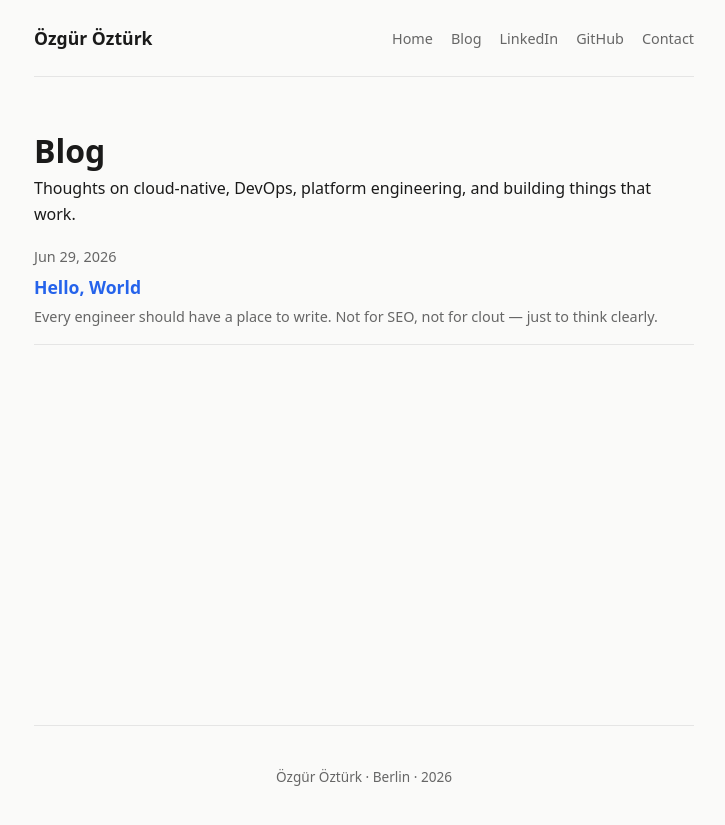
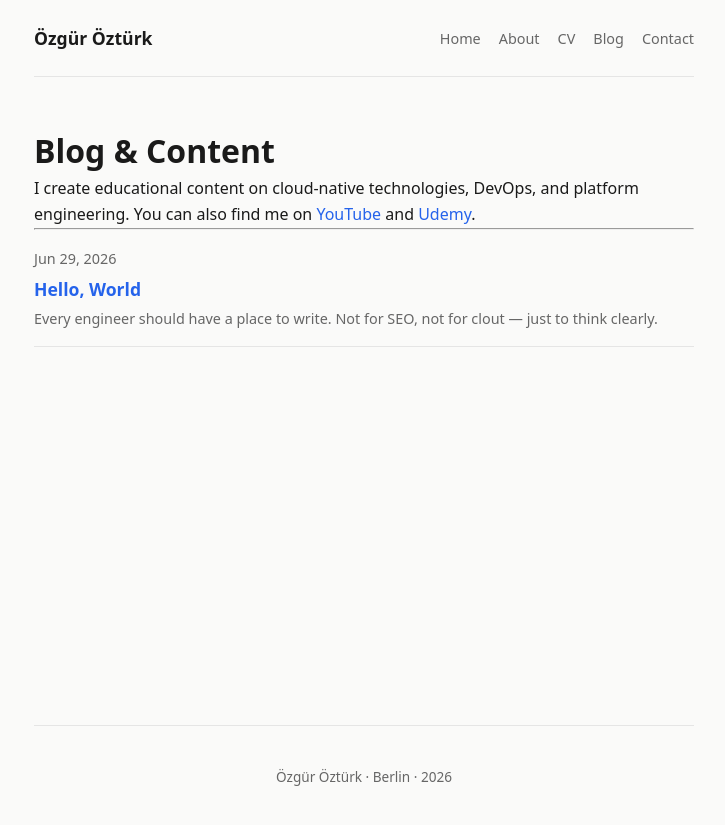
Before and after one commit to ozgurozturknet/ozgurozturknet.github.io, a Jekyll site: the page built from blog.md, in a window 1280 px wide. Shown: the top 825 px of the page, without its empty margins (276-1001 px from the left). Built offline with Jekyll 4.4.1, drawn with Linux system fonts in a browser that asks for light colours.

Commit message:
Restructure: Home, About, CV, Blog + nav

```diff
--- a/_layouts/default.html
+++ b/_layouts/default.html
@@ -14,9 +14,9 @@
     <a href="/" class="logo">Özgür Öztürk</a>
     <div class="nav-links">
       <a href="/">Home</a>
+      <a href="/about">About</a>
+      <a href="/cv">CV</a>
       <a href="/blog">Blog</a>
-      <a href="https://linkedin.com/in/ozgurozturknet">LinkedIn</a>
-      <a href="https://github.com/ozgurozturknet">GitHub</a>
       <a href="mailto:ozgur@ozgurozturk.net">Contact</a>
     </div>
   </nav>
--- a/assets/style.css
+++ b/assets/style.css
@@ -72,3 +72,11 @@ footer { padding: 40px 0; text-align: center; font-size: 0.85em; color: var(--mu
   margin-bottom: 20px;
   border: 2px solid var(--border);
 }
+
+.post-meta { font-size: 0.9em; color: var(--muted); }
+.post-excerpt { font-size: 0.9em; color: var(--muted); }
+.cv-page h2 { font-size: 1.3em; margin-top: 28px; }
+.cv-page h3 { margin-top: 16px; }
+.cv-page ul { margin: 8px 0 16px 20px; }
+.cv-page li { margin-bottom: 4px; }
+.cv-page hr { border: none; border-top: 1px solid var(--border); margin: 20px 0; }
--- a/blog.md
+++ b/blog.md
@@ -3,15 +3,17 @@ layout: default
 title: Blog
 ---
 
-# Blog
+# Blog & Content
 
-Thoughts on cloud-native, DevOps, platform engineering, and building things that work.
+I create educational content on cloud-native technologies, DevOps, and platform engineering. You can also find me on [YouTube](https://www.youtube.com/@ayti.tech) and [Udemy](https://www.udemy.com/user/zgrztrk3/).
+
+---
 
 {% for post in site.posts %}
 <article style="padding: 16px 0; border-bottom: 1px solid var(--border);">
-  <span style="font-size:0.9em;color:var(--muted);">{{ post.date | date: "%b %d, %Y" }}</span>
+  <span class="post-meta">{{ post.date | date: "%b %d, %Y" }}</span>
   <h2 style="font-size:1.1em; margin: 4px 0;"><a href="{{ post.url }}">{{ post.title }}</a></h2>
-  <p style="font-size:0.9em;color:var(--muted);">{{ post.excerpt | strip_html | truncate: 150 }}</p>
+  <p class="post-excerpt">{{ post.excerpt | strip_html | truncate: 150 }}</p>
 </article>
 {% endfor %}
 
```
Also changed, not shown: about.md (added, +16 -0 lines), cv.md (added, +69 -0 lines), index.md (+2 -2 lines).
